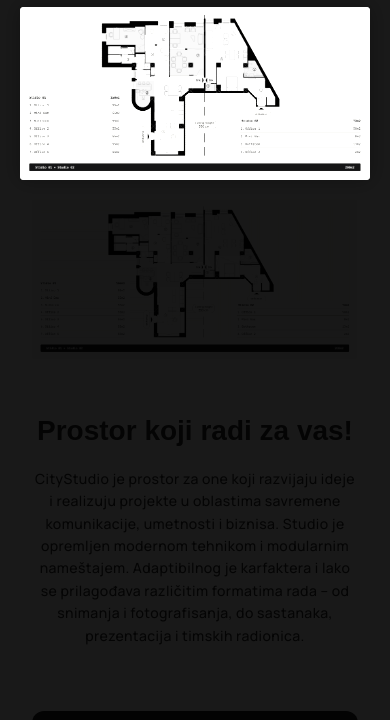
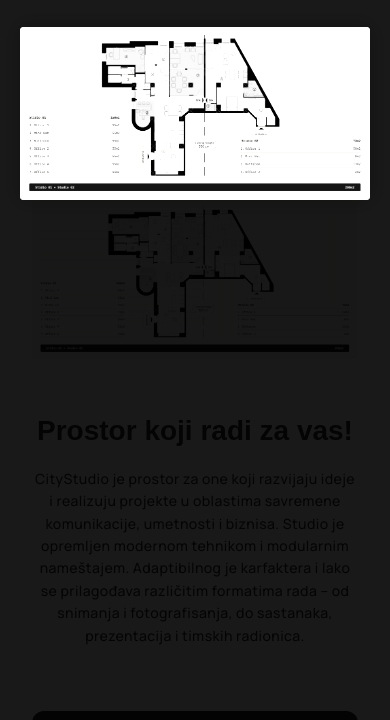
Before and after one commit to BlackZippo/citystudio, a plain HTML site: page prostor.html in a window 390 px wide. Both pictures are taken after a click on the element 195 px from the left and 332 px from the top of the page. Shown: the part 53-773 px from the top of the page. Drawn offline with Linux system fonts and the light colour scheme; a web font is replaced by a local one.

Commit message:
Fix modal positioning: - Adjust modal to open at current scroll position - Position image near click point - Improve mobile responsiveness - Add smooth transitions

```diff
--- a/css/style.css
+++ b/css/style.css
@@ -1647,8 +1647,7 @@ p, .body-text {
 /* Modal styles */
 .modal {
     display: none;
-    position: fixed;
-    top: 0;
+    position: absolute;
     left: 0;
     width: 100vw;
     height: 100vh;
@@ -1658,15 +1657,12 @@ p, .body-text {
     box-sizing: border-box;
     opacity: 0;
     transition: opacity 0.3s ease;
-    overflow: hidden;
+    overflow: auto;
 }
 
 .modal.show {
-    display: flex !important;
-    justify-content: center;
-    align-items: flex-start;
+    display: block !important;
     opacity: 1;
-    padding-top: 5vh;
 }
 
 .modal img {
@@ -1676,13 +1672,13 @@ p, .body-text {
     height: auto;
     object-fit: contain;
     display: block;
-    margin: auto;
+    margin-left: auto;
+    margin-right: auto;
     background-color: #fff;
     border-radius: 4px;
     box-shadow: 0 0 20px rgba(0, 0, 0, 0.3);
     opacity: 1;
-    transform: scale(1);
-    transition: transform 0.3s ease;
+    transition: all 0.3s ease;
     filter: brightness(1.1) contrast(1.1);
 }
 
@@ -1714,18 +1710,10 @@ p, .body-text {
         padding: 20px;
     }
 
-    .modal.show {
-        padding-top: 60px;
-        align-items: flex-start;
-    }
-
     .modal img {
         max-width: 100%;
-        max-height: 85vh;
         width: 100%;
-        margin-top: 0;
-        object-fit: contain;
-        transform: none;
+        margin-top: 60px !important;
     }
 
     .modal-close {
--- a/js/modal.js
+++ b/js/modal.js
@@ -20,10 +20,24 @@ document.addEventListener('DOMContentLoaded', function() {
 
     if (floorPlan) {
         // Open modal on image click
-        floorPlan.addEventListener('click', function() {
+        floorPlan.addEventListener('click', function(e) {
             console.log('Image clicked'); // Debug log
             const imageSrc = this.getAttribute('src'); // Use getAttribute instead of src property
             console.log('Setting modal image src to:', imageSrc); // Debug log
+
+            // Get click position relative to viewport
+            const rect = this.getBoundingClientRect();
+            const clickY = e.clientY;
+            const viewportHeight = window.innerHeight;
+
+            // Calculate initial scroll position for modal
+            const scrollOffset = window.pageYOffset;
+            modal.style.top = scrollOffset + 'px';
+
+            // Position image near click point but ensure it's visible
+            const imageTop = Math.max(60, Math.min(clickY - 100, viewportHeight - 200));
+            modalImg.style.marginTop = imageTop + 'px';
+
             modalImg.src = imageSrc;
             modal.classList.add('show');
             document.body.style.overflow = 'hidden';
@@ -34,10 +48,24 @@ document.addEventListener('DOMContentLoaded', function() {
         const planImageContainer = document.querySelector('.plan-image');
         if (planImageContainer) {
             planImageContainer.style.cursor = 'pointer';
-            planImageContainer.addEventListener('click', function() {
+            planImageContainer.addEventListener('click', function(e) {
                 console.log('Container clicked'); // Debug log
                 const imageSrc = floorPlan.getAttribute('src'); // Use getAttribute instead of src property
                 console.log('Container click - setting modal image src to:', imageSrc); // Debug log
+
+                // Get click position relative to viewport
+                const rect = floorPlan.getBoundingClientRect();
+                const clickY = e.clientY;
+                const viewportHeight = window.innerHeight;
+
+                // Calculate initial scroll position for modal
+                const scrollOffset = window.pageYOffset;
+                modal.style.top = scrollOffset + 'px';
+
+                // Position image near click point but ensure it's visible
+                const imageTop = Math.max(60, Math.min(clickY - 100, viewportHeight - 200));
+                modalImg.style.marginTop = imageTop + 'px';
+
                 modalImg.src = imageSrc;
                 modal.classList.add('show');
                 document.body.style.overflow = 'hidden';
@@ -51,6 +79,9 @@ document.addEventListener('DOMContentLoaded', function() {
         console.log('Closing modal'); // Debug log
         modal.classList.remove('show');
         document.body.style.overflow = '';
+        // Reset modal positioning
+        modal.style.top = '';
+        modalImg.style.marginTop = '';
     }
 
     // Close on button click
```
